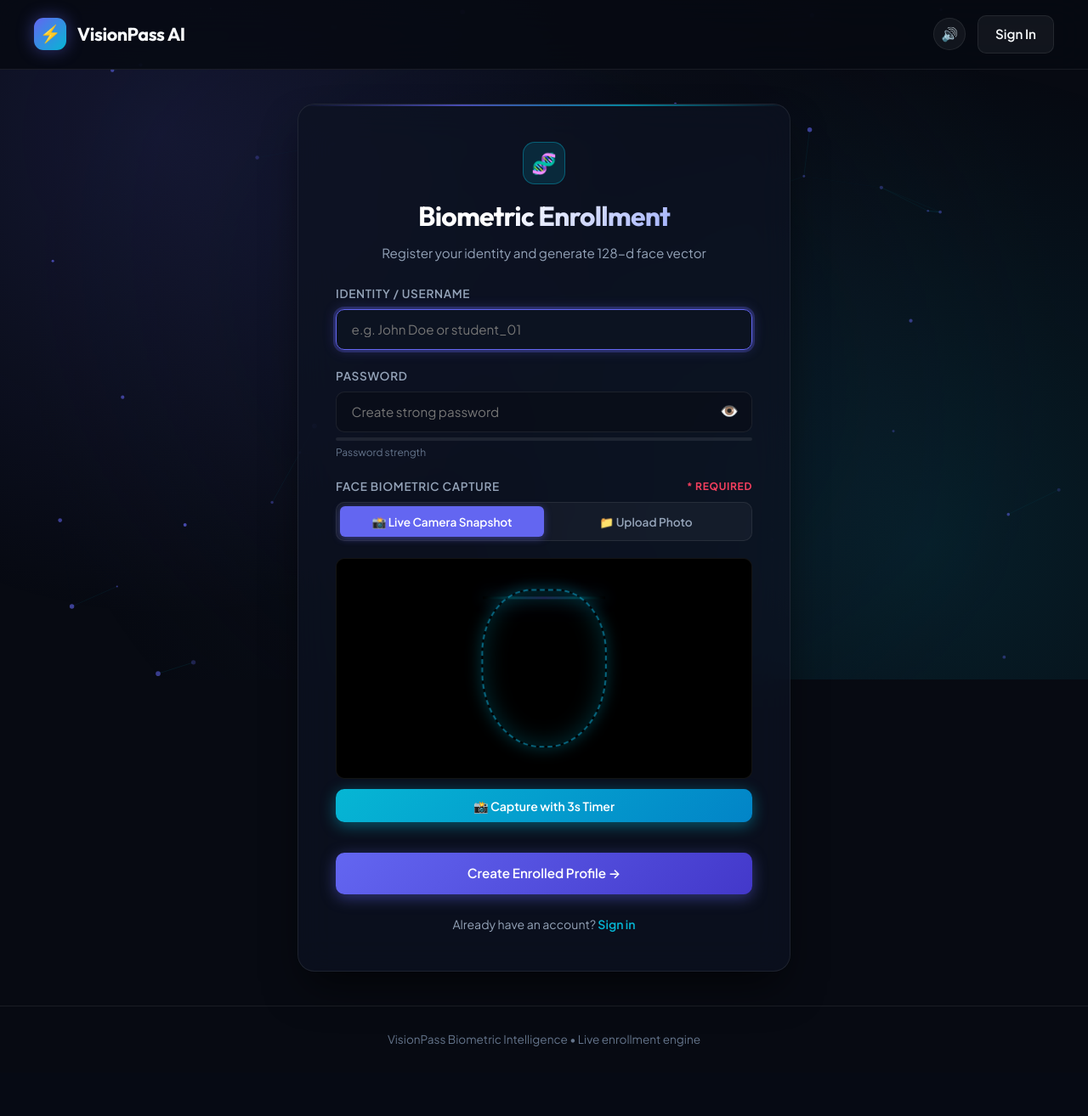
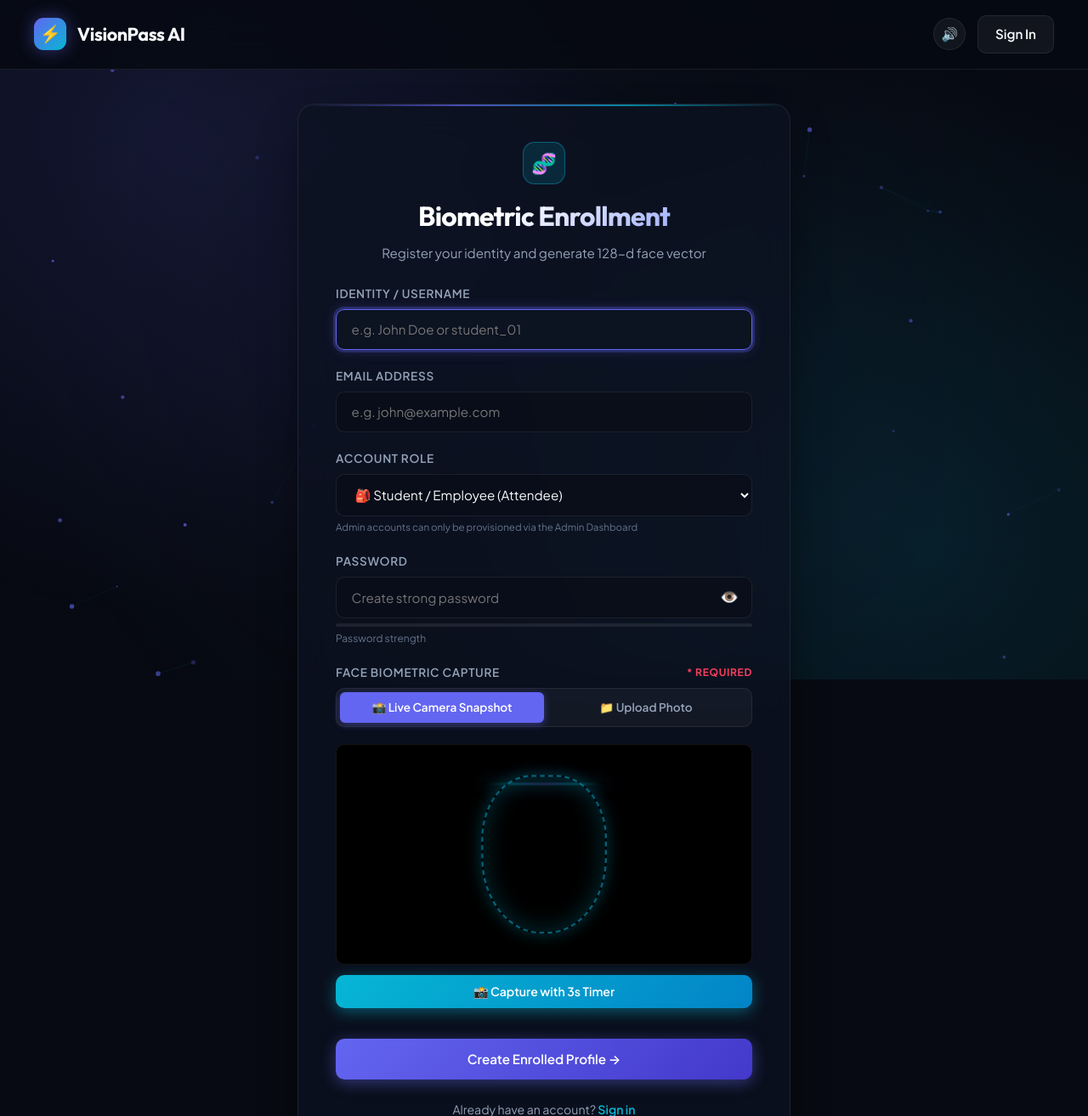
Before and after one commit to SubodhMuneshwar/Face_recognition, a Flask app: page /register in a window 1280 px wide. Shown: the top 1314 px of the page at 85% size. Before the commit the page ends 1232 px from the top, so only its background shows below. Run offline with Flask 3, Linux system fonts and the light colour scheme.

Commit message:
feat: implement user registration and admin dashboard templates with biometric enrollment features

```diff
--- a/app.py
+++ b/app.py
@@ -22,6 +22,7 @@ db = SQLAlchemy(app)
 class User(db.Model):
     id = db.Column(db.Integer, primary_key=True)
     username = db.Column(db.String(80), unique=True, nullable=False)
+    email = db.Column(db.String(120), default="", nullable=False)
     password_hash = db.Column(db.String(256), nullable=False)
     role = db.Column(db.String(20), default="student", nullable=False)  # 'student', 'teacher', 'admin'
 
@@ -277,14 +278,36 @@ def login():
 def register():
     if request.method == "POST":
         username = request.form.get("username", "").strip()
+        email = request.form.get("email", "").strip()
         password = request.form.get("password", "").strip()
+        role = request.form.get("role", "student").strip().lower()
 
-        if not username or not password:
-            flash("Username and password are required.", "error")
+        if not username or not email or not password:
+            flash("Username, email, and password are all required.", "error")
             return redirect(url_for("register"))
+
+        # Basic email format validation
+        import re
+        if not re.match(r'^[a-zA-Z0-9._%+\-]+@[a-zA-Z0-9.\-]+\.[a-zA-Z]{2,}$', email):
+            flash("Please enter a valid email address.", "error")
+            return redirect(url_for("register"))
+
+        # Only allow 'student' or 'teacher' roles from public registration (admin is admin-only)
+        if role not in ["student", "teacher"]:
+            role = "student"
+
+        # Teacher role gate: enforce @teach.com email domain
+        if role == "teacher":
+            if not email.lower().endswith("@teach.com"):
+                flash("Teacher accounts require an institutional email ending with @teach.com. Please use a valid @teach.com email or register as a Student.", "error")
+                return redirect(url_for("register"))
 
         if User.query.filter_by(username=username).first():
             flash("Username already exists. Please choose a different one.", "error")
+            return redirect(url_for("register"))
+
+        if User.query.filter_by(email=email).first():
+            flash("An account with this email already exists. Please use a different email or sign in.", "error")
             return redirect(url_for("register"))
 
         # Strictly enforce Face Biometric Capture (required)
@@ -337,7 +360,7 @@ def register():
             return redirect(url_for("register"))
 
         # Create user account ONLY after face biometric is successfully verified
-        new_user = User(username=username, role="student")
+        new_user = User(username=username, email=email, role=role)
         new_user.set_password(password)
         db.session.add(new_user)
         db.session.commit()
@@ -345,7 +368,8 @@ def register():
         # Update in-memory face encodings
         load_known_faces()
 
-        flash(f"Registration successful! Biometric profile enrolled for {username}. Please sign in.", "success")
+        role_label = "Teacher / Manager" if role == "teacher" else "Student / Employee"
+        flash(f"Registration successful! {role_label} profile enrolled for {username}. Please sign in.", "success")
         return redirect(url_for("login"))
 
     return render_template("register.html")
@@ -629,7 +653,7 @@ def serve_face_image(filename):
 def init_db_and_seed():
     with app.app_context():
         db.create_all()
-        # Automatic SQLite column migration for 'role'
+        # Automatic SQLite column migration for 'role' and 'email'
         try:
             engine = db.engine
             with engine.connect() as conn:
@@ -639,50 +663,66 @@ def init_db_and_seed():
                     conn.exec_driver_sql("ALTER TABLE user ADD COLUMN role VARCHAR(20) DEFAULT 'student'")
                     conn.commit()
                     print("[Database] Successfully added 'role' column to 'user' table.")
+                if "email" not in col_names:
+                    conn.exec_driver_sql("ALTER TABLE user ADD COLUMN email VARCHAR(120) DEFAULT ''")
+                    conn.commit()
+                    print("[Database] Successfully added 'email' column to 'user' table.")
         except Exception as e:
             print(f"[Database Migration Notice] {e}")
 
         # Seed admin / admin123
         admin = User.query.filter_by(username="admin").first()
         if not admin:
-            admin = User(username="admin", role="admin")
+            admin = User(username="admin", email="admin@visionpass.com", role="admin")
             admin.set_password("admin123")
             db.session.add(admin)
             db.session.commit()
             print("[Database] Seeded Master Administrator: 'admin' / 'admin123'")
-        elif admin.role != "admin":
-            admin.role = "admin"
+        else:
+            if admin.role != "admin":
+                admin.role = "admin"
+            if not admin.email:
+                admin.email = "admin@visionpass.com"
             db.session.commit()
 
         # Seed teacher / teacher123
         teacher = User.query.filter_by(username="teacher").first()
         if not teacher:
-            teacher = User(username="teacher", role="teacher")
+            teacher = User(username="teacher", email="teacher@teach.com", role="teacher")
             teacher.set_password("teacher123")
             db.session.add(teacher)
             db.session.commit()
             print("[Database] Seeded Teacher/Manager: 'teacher' / 'teacher123'")
-        elif teacher.role != "teacher":
-            teacher.role = "teacher"
+        else:
+            if teacher.role != "teacher":
+                teacher.role = "teacher"
+            if not teacher.email:
+                teacher.email = "teacher@teach.com"
             db.session.commit()
 
         # Seed student / student123
         student = User.query.filter_by(username="student").first()
         if not student:
-            student = User(username="student", role="student")
+            student = User(username="student", email="student@visionpass.com", role="student")
             student.set_password("student123")
             db.session.add(student)
             db.session.commit()
             print("[Database] Seeded Student: 'student' / 'student123'")
+        elif not student.email:
+            student.email = "student@visionpass.com"
+            db.session.commit()
 
         # Seed nihar
         nihar = User.query.filter_by(username="nihar").first()
         if not nihar:
-            nihar = User(username="nihar", role="student")
+            nihar = User(username="nihar", email="nihar@visionpass.com", role="student")
             nihar.set_password("nihar123")
             db.session.add(nihar)
             db.session.commit()
             print("[Database] Seeded Student: 'nihar' / 'nihar123'")
+        elif not nihar.email:
+            nihar.email = "nihar@visionpass.com"
+            db.session.commit()
 
 init_db_and_seed()
 
--- a/templates/admin_dashboard.html
+++ b/templates/admin_dashboard.html
@@ -133,6 +133,7 @@
               <tr>
                 <th>ID</th>
                 <th>Username</th>
+                <th>Email</th>
                 <th>Current Role</th>
                 <th>Change Role</th>
                 <th>Actions</th>
@@ -145,6 +146,9 @@
                   <td>
                     <strong style="color: var(--text-main); font-size: 0.95rem;">{{ u.username }}</strong>
                     {% if u.username == username %}<span style="font-size: 0.75rem; color: var(--accent-cyan);">(You)</span>{% endif %}
+                  </td>
+                  <td>
+                    <span style="font-size: 0.85rem; color: var(--text-muted);">{{ u.email or '—' }}</span>
                   </td>
                   <td>
                     {% if u.role == 'admin' %}
--- a/templates/register.html
+++ b/templates/register.html
@@ -49,6 +49,28 @@
         <div class="form-group">
           <label for="username">Identity / Username</label>
           <input type="text" id="username" name="username" class="input-control" placeholder="e.g. John Doe or student_01" required autofocus>
+        </div>
+
+        <div class="form-group">
+          <label for="email">Email Address</label>
+          <input type="email" id="email" name="email" class="input-control" placeholder="e.g. john@example.com" required>
+          <!-- Dynamic @teach.com hint for teacher role -->
+          <div id="teacherEmailHint" style="display: none; font-size: 0.78rem; color: var(--accent-amber); margin-top: 6px; padding: 0.4rem 0.65rem; background: rgba(245, 158, 11, 0.08); border: 1px solid rgba(245, 158, 11, 0.2); border-radius: var(--radius-sm);">
+            🔒 Teacher accounts require an institutional email ending with <strong>@teach.com</strong>
+          </div>
+          <!-- Email validation error (client-side) -->
+          <div id="emailDomainError" class="alert alert-error" style="display: none; margin-top: 6px; margin-bottom: 0; font-size: 0.82rem; padding: 0.5rem 0.75rem;">
+            ⚠️ Teacher registration requires an @teach.com email address.
+          </div>
+        </div>
+
+        <div class="form-group">
+          <label for="role">Account Role</label>
+          <select id="role" name="role" class="input-control" required>
+            <option value="student">🎒 Student / Employee (Attendee)</option>
+            <option value="teacher">🎓 Teacher / Manager (Supervisor)</option>
+          </select>
+          <div style="font-size: 0.72rem; color: var(--text-dim); margin-top: 4px;">Admin accounts can only be provisioned via the Admin Dashboard</div>
         </div>
 
         <div class="form-group">
@@ -337,11 +359,63 @@
       sounds.playClick();
     });
 
-    // Form Submission Validation for Required Face Biometric Capture
+    // Role & Email domain validation
+    const roleSelect = document.getElementById('role');
+    const emailInput = document.getElementById('email');
+    const teacherHint = document.getElementById('teacherEmailHint');
+    const emailDomainError = document.getElementById('emailDomainError');
+
+    function updateRoleHints() {
+      const isTeacher = roleSelect.value === 'teacher';
+      teacherHint.style.display = isTeacher ? 'block' : 'none';
+      emailDomainError.style.display = 'none'; // Reset error on role change
+
+      // Highlight email field border when teacher is selected
+      if (isTeacher) {
+        emailInput.style.borderColor = 'rgba(245, 158, 11, 0.5)';
+      } else {
+        emailInput.style.borderColor = '';
+      }
+    }
+
+    roleSelect.addEventListener('change', () => {
+      updateRoleHints();
+      sounds.playClick();
+    });
+
+    // Also validate email domain live when typing (for teacher role)
+    emailInput.addEventListener('input', () => {
+      if (roleSelect.value === 'teacher') {
+        const email = emailInput.value.trim().toLowerCase();
+        if (email.length > 0 && !email.endsWith('@teach.com')) {
+          emailDomainError.style.display = 'flex';
+          emailInput.style.borderColor = 'rgba(244, 63, 94, 0.6)';
+        } else {
+          emailDomainError.style.display = 'none';
+          emailInput.style.borderColor = email.endsWith('@teach.com') ? 'rgba(52, 211, 153, 0.5)' : 'rgba(245, 158, 11, 0.5)';
+        }
+      }
+    });
+
+    // Form Submission Validation for Required Face Biometric Capture + Teacher Email
     const regForm = document.getElementById('regForm');
     const biometricAlert = document.getElementById('biometricRequiredAlert');
 
     regForm.addEventListener('submit', (e) => {
+      // 1. Teacher email domain validation
+      if (roleSelect.value === 'teacher') {
+        const email = emailInput.value.trim().toLowerCase();
+        if (!email.endsWith('@teach.com')) {
+          e.preventDefault();
+          sounds.playError();
+          emailDomainError.style.display = 'flex';
+          emailInput.style.borderColor = 'rgba(244, 63, 94, 0.6)';
+          emailDomainError.scrollIntoView({ behavior: 'smooth', block: 'center' });
+          return false;
+        }
+      }
+
+      // 2. Face biometric validation
       const hasWebcamSnapshot = hiddenData.value && hiddenData.value.trim() !== '';
       const hasUploadedFile = fileInput.files && fileInput.files.length > 0;
 
@@ -354,6 +428,7 @@
       }
 
       biometricAlert.style.display = 'none';
+      emailDomainError.style.display = 'none';
     });
 
     // Sound toggle
```
Also changed, not shown: README.md.
